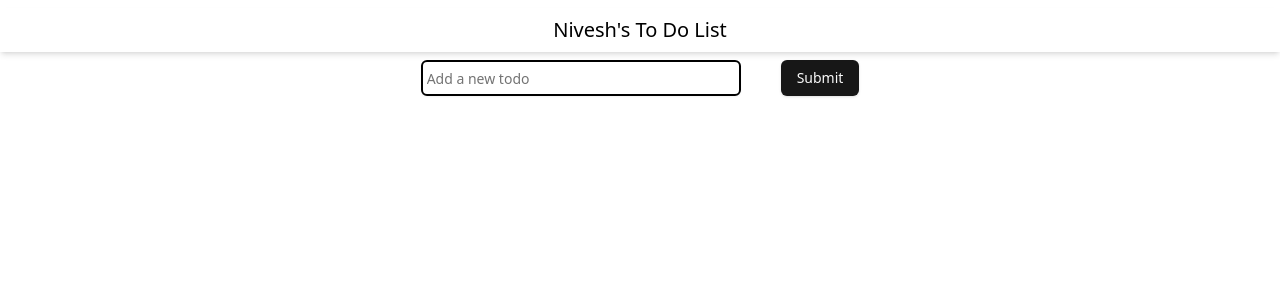
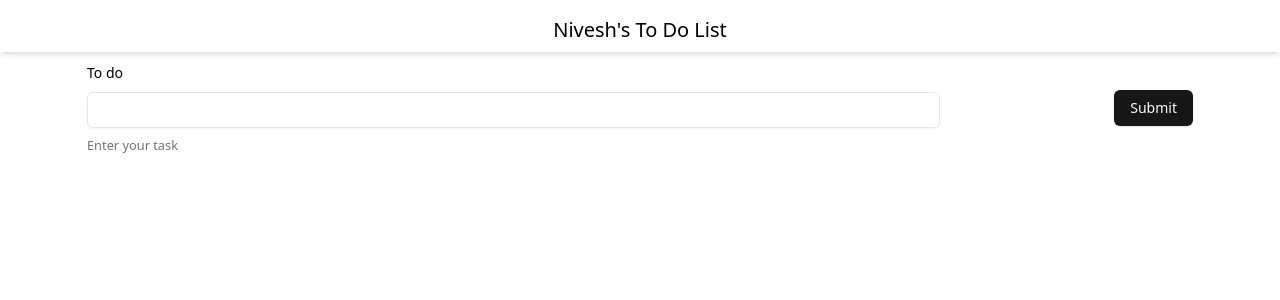
Before and after one commit to N1ve5h/to-do-list, a React (Vite) app: page / in a window 1280 px wide. Shown: the top 300 px of the page. Built offline with nearby package versions, Linux system fonts and the light colour scheme.

Commit message:
feat: shadcn form

```diff
--- a/src/features/Form.tsx
+++ b/src/features/Form.tsx
@@ -1,27 +1,51 @@
 import { Button } from "@/components/ui/button"
+import { FormField, FormItem, FormLabel, FormControl, FormDescription, FormMessage, Form as FormElement } from "@/components/ui/form"
 import { Input } from "@/components/ui/input"
-import { useForm, SubmitHandler } from "react-hook-form"
+import { zodResolver } from "@hookform/resolvers/zod"
+import { useForm } from "react-hook-form"
 import { z } from "zod"
 
-interface FormInputs {
-    Text: string
-}
-
 const formSchema = z.object({
-    todo: z.string().min(2).max(50)
+  Todo: z.string().min(3, {
+    message: "To do must be at least 3 characters.",
+  })
+  .max(20, {message: "To do must be at no more than 20 characters."}),
 })
 
 export default function Form({add}) {
-    const { register, handleSubmit } = useForm<FormInputs>()
+  const formData = useForm<z.infer<typeof formSchema>>({
+    resolver: zodResolver(formSchema),
+    defaultValues: {
+      Todo: "",
+    },
+  })
 
-    const onSubmitFunction: SubmitHandler<FormInputs> = (data) => {
-        add({ text: data.Text, completed: false })
-      }
+  function onSubmit(values: z.infer<typeof formSchema>) {
+    add({ text: values.Todo, completed: false })
+    formData.resetField("Todo")
+  }
 
-    return (
-        <form onSubmit={handleSubmit(onSubmitFunction)} className='flex gap-10 justify-center'>
-            <Input {...register("Text")} className='w-2/3 md:w-1/4 rounded-md border-solid border-2 border-black p-1' type="text" placeholder="Add a new todo" required/>
-            <Button type='submit'>Submit</Button>
-        </form>
-    )
+  return (
+    <FormElement {...formData}>
+      <form onSubmit={formData.handleSubmit(onSubmit)} className='flex flex-row justify-around items-center'>
+        <FormField
+          control={formData.control}
+          name="Todo"
+          render={({ field }) => (
+            <FormItem className="w-2/3">
+              <FormLabel>To do</FormLabel>
+              <FormControl>
+                <Input {...field} />
+              </FormControl>
+              <FormDescription>
+                Enter your task
+              </FormDescription>
+              <FormMessage />
+            </FormItem>
+          )}
+        />
+        <Button type="submit">Submit</Button>
+      </form>
+    </FormElement>
+  )
 }
```
